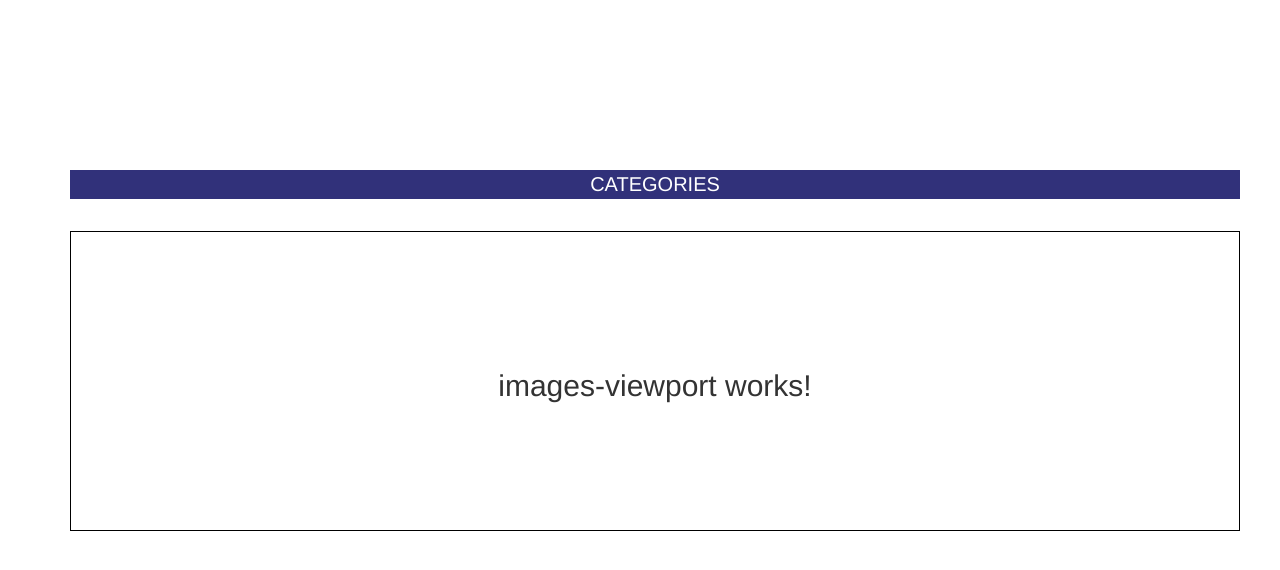
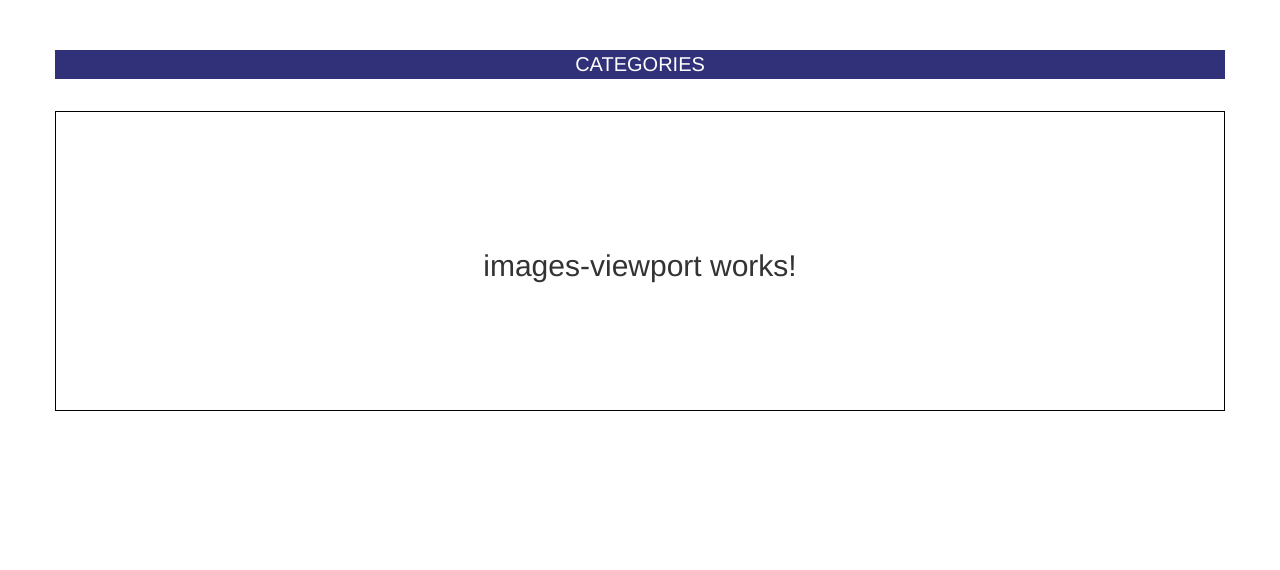
Before and after one commit to xenogt/image-dock, an Angular app in the folder img-dock-client/: page / in a window 1280 px wide. Shown: the top 570 px of the page. Built offline with nearby package versions, Linux system fonts and the light colour scheme.

Commit message:
clean up animation code

```diff
--- a/img-dock-client/src/app/components/category-viewport/category-viewport.component.css
+++ b/img-dock-client/src/app/components/category-viewport/category-viewport.component.css
@@ -1,5 +1,4 @@
 .catView {
-    min-width: 500px;
     height: 300px;
     border: 1px solid black;
     text-align: center;
--- a/img-dock-client/src/app/components/category-viewport/category-viewport.component.html
+++ b/img-dock-client/src/app/components/category-viewport/category-viewport.component.html
@@ -1,3 +1,4 @@
 <div [@visibilityChanged]="visibility" class="row catView">
-  <h2>Category-viewport works!</h2>
+  <h2 *ngIf="hasCategory">Category-viewport works!</h2>
+  <h2 *ngIf="!hasCategory">No Category Found</h2>
 </div>
--- a/img-dock-client/src/app/components/category-viewport/category-viewport.component.ts
+++ b/img-dock-client/src/app/components/category-viewport/category-viewport.component.ts
@@ -20,6 +20,7 @@ export class CategoryViewportComponent implements OnInit, OnChanges {
   }
 
   @Input() isVisible : boolean;
+  @Input() hasCategory : boolean;
   visibility = 'shown';
 
   ngOnChanges() {
--- a/img-dock-client/src/app/components/home/home.component.css
+++ b/img-dock-client/src/app/components/home/home.component.css
@@ -1,23 +1,13 @@
-.home {
-    margin: 100px 0;
-}
-
 h1 {
     text-align: center;
     margin: 100px 0;
 }
 
 .hoverbar {
-    /* height: 20px; */
     width: 100%;
     background-color: rgb(49, 49, 122);
     text-align: center;
     color: white;
     font-size: 20px;
     margin-top:50px;
-    /* padding: 20px 0; */
 }
-
-.cat-container {
-    padding-top: 20px;
-}
--- a/img-dock-client/src/app/components/home/home.component.html
+++ b/img-dock-client/src/app/components/home/home.component.html
@@ -1,14 +1,12 @@
-<div *ngIf="user.name!==null" class="container home">
+<div *ngIf="user.name!==null" >
 
-
-  <div class="row cat-container" (mouseenter)="toggleCategory()" (mouseleave)="toggleCategory()">
-    <!-- <div [@hideBar]="showCategory"> -->
-      <div class="hoverbar">CATEGORIES</div>
-    <!-- </div> -->
-    <app-category-viewport [isVisible]="showCategory==='show'" ></app-category-viewport>
+  <div class="row" (mouseenter)="toggleCategory()" (mouseleave)="toggleCategory()">
+    <div class="hoverbar">CATEGORIES</div>
+    <app-category-viewport [isVisible]="showCategory==='show'" [hasCategory]="hasCategory"></app-category-viewport>
   </div>
 
   <div class="row">
     <app-images-viewport></app-images-viewport>
   </div>
+
 </div>
--- a/img-dock-client/src/app/components/home/home.component.ts
+++ b/img-dock-client/src/app/components/home/home.component.ts
@@ -1,24 +1,17 @@
 import { Component, OnInit, OnChanges} from '@angular/core';
-import { trigger, state, style, animate, transition, group, animateChild} from '@angular/animations';
+// import { trigger, state, style, animate, transition, group, animateChild} from '@angular/animations';
 import { User } from '../../shared/models/user';
 
 @Component({
   selector: 'app-home',
   templateUrl: './home.component.html',
-  styleUrls: ['./home.component.css'],
-  animations: [
-    trigger('hideBar', [
-      state('hide' , style({ opacity: 1 })),
-      state('show', style({ height: 0, opacity: 0 })),
-      transition('* => *', animate('.5s'))
-    ])
-  ]
+  styleUrls: ['./home.component.css']
 })
-export class HomeComponent implements OnInit, OnChanges {
+export class HomeComponent implements OnInit {
 
   user:User;
-  hoverbar: boolean = true;
   showCategory: string = 'hide';
+  hasCategory: boolean = false;
 
   constructor() {
     this.user = new User();
@@ -30,12 +23,7 @@ export class HomeComponent implements OnInit, OnChanges {
     console.log(this.user.name);
   }
 
-  ngOnChanges() {
-    // this.showCategory = this.hoverbar ? 'show' : 'hide';
-  }
-
   toggleCategory(): void {
-    this.hoverbar = !this.hoverbar;
     this.showCategory = this.showCategory==='hide'?'show':'hide';
   }
 }
--- a/img-dock-client/src/app/components/images-viewport/images-viewport.component.css
+++ b/img-dock-client/src/app/components/images-viewport/images-viewport.component.css
@@ -1,5 +1,4 @@
 .imgView {
-    min-width: 500px;
     height: 300px;
     border: 1px solid black;
     text-align: center;
```
